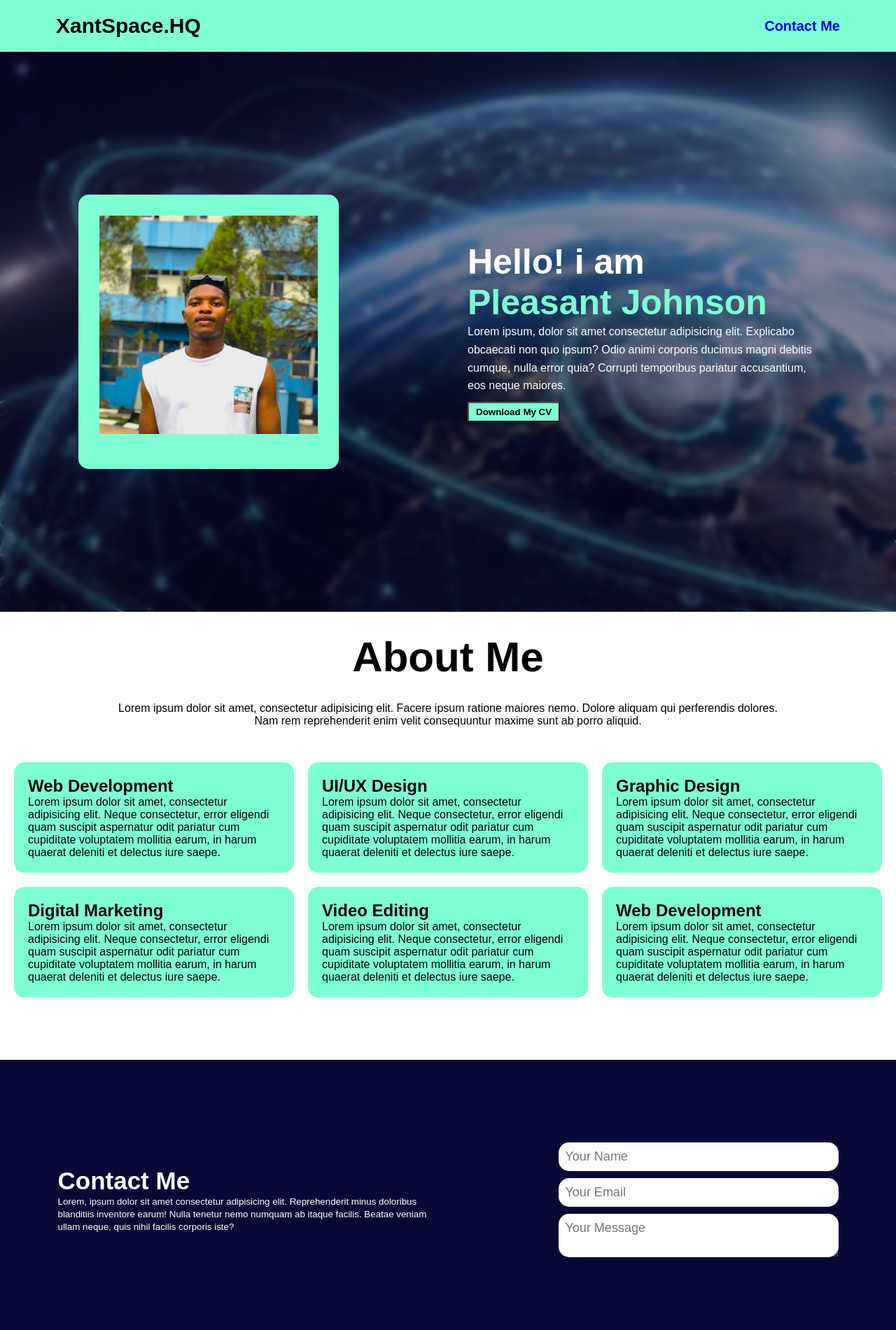
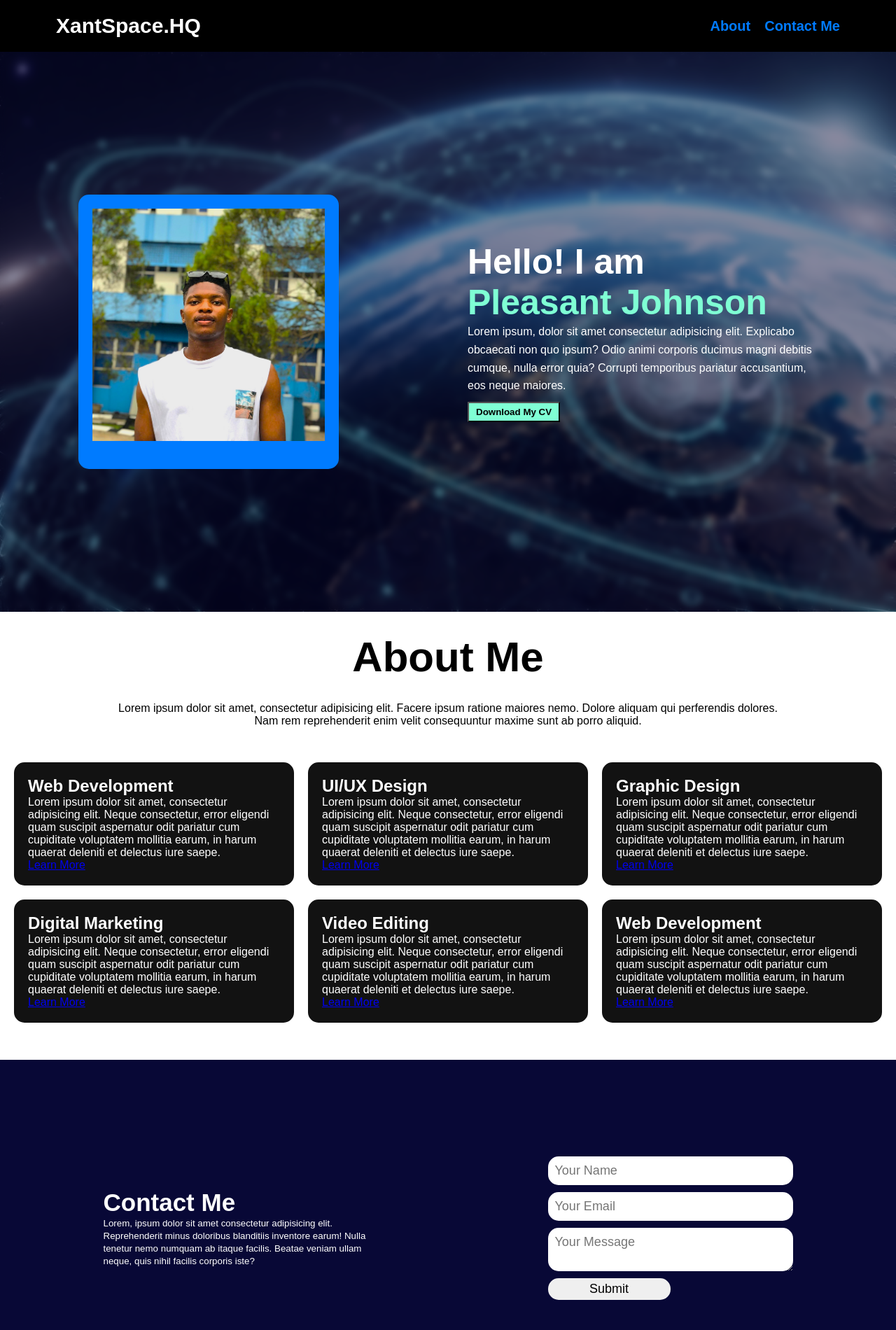
Before and after one commit to koder-x99/Portfolio-Assignment, a plain HTML site: page index.html in a window 1280 px wide. Shown: the top 1900 px of the page at 70% size. Drawn offline with Linux system fonts and the light colour scheme.

Commit message:
update v1.1.0

```diff
--- a/index.html
+++ b/index.html
@@ -10,6 +10,7 @@
     <header>
       <a href="#" class="logo">XantSpace.HQ</a>
       <div class="id">
+        <a href="#services">About</a>
         <a href="#contact">Contact Me</a>
       </div>
     </header>
@@ -19,7 +20,7 @@
           <img width="30%" src="images/Portfolio-img.jpg" alt="" />
           <div class="text">
             <h1>
-              Hello! i am <br />
+              Hello! I am <br />
               <span>Pleasant Johnson</span>
             </h1>
             <p>
@@ -36,7 +37,7 @@
         <h1>About <span>Me</span></h1>
         <p class="small">
           Lorem ipsum dolor sit amet, consectetur adipisicing elit. Facere ipsum
-          ratione maiores nemo. Dolore aliquam qui perferendis dolores. <br>
+          ratione maiores nemo. Dolore aliquam qui perferendis dolores. <br />
           Nam rem reprehenderit enim velit consequuntur maxime sunt ab porro
           aliquid.
         </p>
@@ -49,6 +50,7 @@
               cum cupiditate voluptatem mollitia earum, in harum quaerat
               deleniti et delectus iure saepe.
             </p>
+            <a href="#">Learn More</a>
           </div>
           <div class="service-rows">
             <h2>UI/UX Design</h2>
@@ -58,6 +60,7 @@
               cum cupiditate voluptatem mollitia earum, in harum quaerat
               deleniti et delectus iure saepe.
             </p>
+            <a href="#">Learn More</a>
           </div>
           <div class="service-rows">
             <h2>Graphic Design</h2>
@@ -67,6 +70,7 @@
               cum cupiditate voluptatem mollitia earum, in harum quaerat
               deleniti et delectus iure saepe.
             </p>
+            <a href="#">Learn More</a>
           </div>
           <div class="service-rows">
             <h2>Digital Marketing</h2>
@@ -76,6 +80,7 @@
               cum cupiditate voluptatem mollitia earum, in harum quaerat
               deleniti et delectus iure saepe.
             </p>
+            <a href="#">Learn More</a>
           </div>
           <div class="service-rows">
             <h2>Video Editing</h2>
@@ -85,6 +90,7 @@
               cum cupiditate voluptatem mollitia earum, in harum quaerat
               deleniti et delectus iure saepe.
             </p>
+            <a href="#">Learn More</a>
           </div>
           <div class="service-rows">
             <h2>Web Development</h2>
@@ -94,6 +100,7 @@
               cum cupiditate voluptatem mollitia earum, in harum quaerat
               deleniti et delectus iure saepe.
             </p>
+            <a href="#">Learn More</a>
           </div>
         </div>
       </section>
@@ -121,6 +128,7 @@
               id="message"
               placeholder="Your Message"
             ></textarea>
+            <input type="submit" value="Submit" />
           </form>
         </div>
       </section>
--- a/style.css
+++ b/style.css
@@ -9,7 +9,7 @@ header {
   display: flex;
   justify-content: space-between;
   padding: 20px 80px;
-  background-color: aquamarine;
+  background-color: #000000;
   align-items: center;
   top: 0;
   z-index: 1000;
@@ -20,20 +20,21 @@ header {
   cursor: default;
   font-weight: 700;
   font-size: 30px;
-  color: black;
-  background-color: aquamarine;
+  color: white;
+  background-color: #000000;
 }
 .id {
   display: flex;
   gap: 20px;
   text-decoration: none;
-  color: rgb(7, 7, 56);
+  color: white;
   font-size: 20px;
-  background-color: aquamarine;
+  background-color: #000000;
 }
 .id a {
   text-decoration: none;
   font-weight: 600;
+  color: #007bff;
 }
 .id a:hover {
   text-decoration: underline;
@@ -59,8 +60,8 @@ header {
   width: 500px;
 }
 #hero img {
-  background-color: aquamarine;
-  padding: 30px 30px 50px;
+  background-color: #007bff;
+  padding: 20px 20px 40px;
   border-radius: 15px;
 }
 
@@ -86,7 +87,7 @@ button {
   header {
     padding: 20px;
   }
-  .logo{
+  .logo {
     font-size: 25px;
   }
   .hero-section {
@@ -95,7 +96,7 @@ button {
     align-content: center;
     justify-content: center;
   }
-  #hero img {
+  .hero-section img {
     width: 70%;
     height: auto;
     margin-bottom: 20px;
@@ -118,20 +119,21 @@ button {
 
 #contact {
   display: flex;
-  height: 50vh;
+  min-height: 60vh;
   align-items: center;
   justify-content: space-around;
   background-color: rgb(8, 8, 54);
+  padding: 30px;
 }
 .con1 {
-  width: 550px;
+  width: 400px;
   color: white;
 }
 .con1 h1 {
   font-size: 35px;
 }
 .con2 {
-  width: 400px;
+  width: 350px;
 }
 form {
   display: flex;
@@ -144,6 +146,12 @@ input {
   outline: none;
   border: none;
   font-size: 18px;
+}
+input[type="submit"] {
+  width: 50%;
+  padding: 5px;
+  align-items: center;
+  justify-content: centent;
 }
 textarea {
   padding: 10px;
@@ -160,6 +168,9 @@ textarea {
   background-color: black;
   padding: 5px;
 }
+.foot p {
+  font-size: 15px;
+}
 .logo1 {
   font-weight: 700;
   font-size: 15px;
@@ -167,6 +178,7 @@ textarea {
 }
 #services {
   min-height: 80vh;
+  color: white;
 }
 .service-container {
   display: grid;
@@ -175,26 +187,41 @@ textarea {
   padding: 20px;
 }
 .service-rows {
-  background-color: aquamarine;
+  background-color: #121212;
   padding: 20px;
   border-radius: 15px;
+  transition: transform 0.5s ease-in-out;
 }
-#services h1{
+.service-rows:hover {
+  transform: translateY(-15px);
+  box-shadow: 0 10px 20px #b026ff;
+}
+#services h1 {
   text-align: center;
   font-size: 60px;
   padding-top: 30px;
-
+  color: #000000;
 }
-.small{
+.small {
   text-align: center;
   padding: 30px;
   margin: auto;
   display: flex;
   justify-content: center;
+  color: #000000;
 }
 @media (max-width: 768px) {
   .service-container {
-    grid-template-columns: 1fr;
+    display: grid;
+    grid-template-columns: repeat(2, 1fr);
+    gap: 10px;
+    padding: 20px;
+  }
+  .service-rows {
+    width: 95%;
+  }
+  .service-rows p {
+    font-size: 10px;
   }
   #contact {
     display: grid;
@@ -212,5 +239,6 @@ textarea {
   .con2 {
     width: 100%;
     padding: 20px 20px 40px;
+    margin-bottom: 10px;
   }
 }
```
